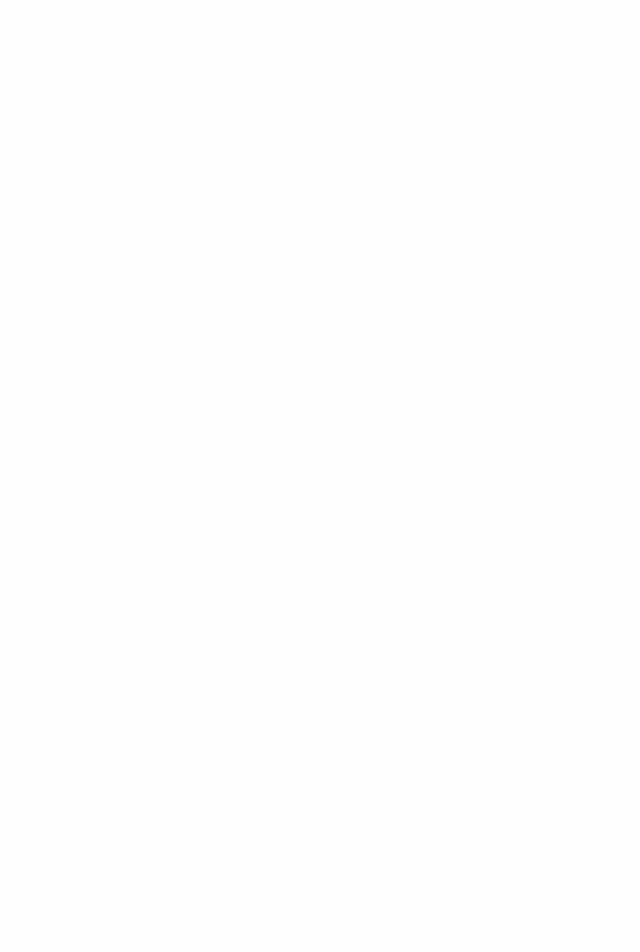
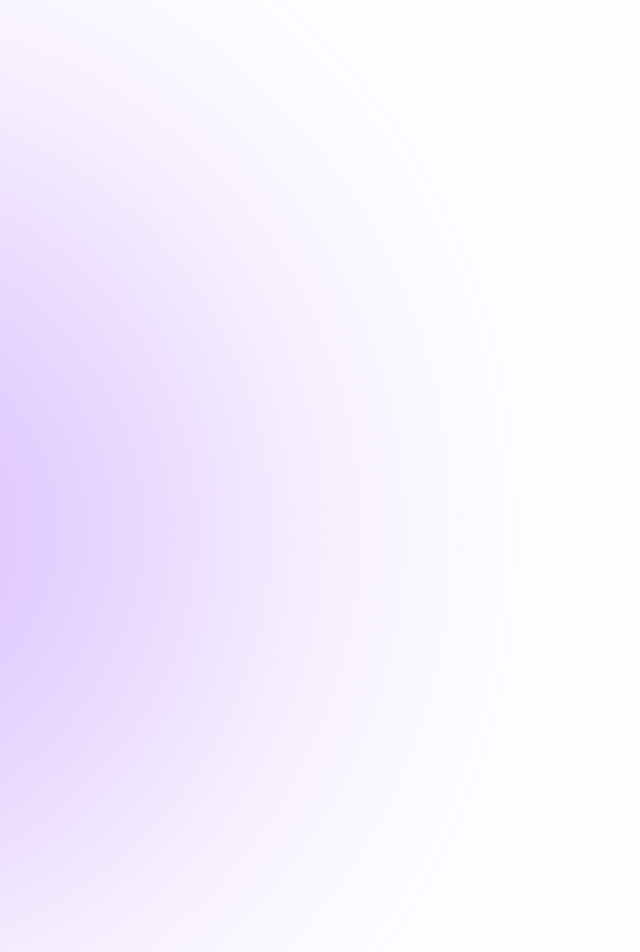
Before and after one commit to RainerAhi/peakcreations, a React (Vite) app: page / in a window 1280 px wide. Shown: the part 8240-9192 px from the top of the page, without its empty margins (0-640 px from the left). Built offline with nearby package versions, Linux system fonts and the light colour scheme.

Commit message:
updated hinnakiri section

```diff
--- a/src/Sections/Section6.jsx
+++ b/src/Sections/Section6.jsx
@@ -11,7 +11,10 @@ export const Section6 = () => {
     <section className="six">
 
         <div className="six-content" >
-            <h1 className="medium-headline white six-content-title" >Produtsent, videograaf ja monteerija —<br/> Sinu all-in-one videotiim ühes paketis.</h1>
+            <div className="six-content-top" >
+                <h1 className="description bold headline-purple six-content-title-top" >Hinnakiri</h1>
+                <h1 className="medium-headline white six-content-title-bottom" >Produtsent, videograaf ja monteerija —<br/> Sinu all-in-one videotiim ühes paketis.</h1>
+            </div>
             <div className="six-price-containers" >
                 <div className="price-container" >
                    <h1 className="small-headline headline-purple" >Alustaja</h1>
@@ -63,6 +66,7 @@ export const Section6 = () => {
 
 
         <div className="background-element-three" />
+        <div className="background-element-four" />
 
     </section>
     )
--- a/src/styles.css
+++ b/src/styles.css
@@ -561,13 +561,15 @@ section {
 
 .five {
   display: flex;
-  margin-bottom: 10%;
-  height: 90vh;
+  height: 110vh;
+  position: relative;
+  background-color: #fefeff;
+  z-index: 20;
 }
 
 .five-content {
   width: 90%;
-  height: 100%;
+  height: 90vh;
   margin-left: 5%;
   display: flex;
   flex-direction: column;
@@ -592,10 +594,22 @@ section {
   height: 130vh;
 }
 
-.six-content-title {
+.six-content-top {
+  width: 100%;
+  display: flex;
+  flex-direction: column;
+  align-items: center;
   text-align: center;
-  width: 75%;
-  align-self: center;
+}
+
+.six-content-title-top {
+  margin-top: 0%;
+  margin-bottom: 0.25%;
+}
+
+.six-content-title-bottom {
+  margin-top: 0.25%;
+  margin-bottom: 0%;
 }
 
 .six-content {
@@ -672,7 +686,21 @@ section {
   opacity: 0.5;
   position: absolute;
   left: 130vh;
-  margin-top: 80vh;
+  margin-top: 100vh;
+  z-index: 0;
+}
+
+.background-element-four {
+  width: 100vh;
+  height: 100vh;
+  border-radius: 100%;
+  background-color: #bb87fd;
+  filter: blur(150px);
+  opacity: 0.5;
+  position: absolute;
+  right: 0;
+  margin-right: 130vh;
+  margin-top: -70vh;
   z-index: 0;
 }
 
```
